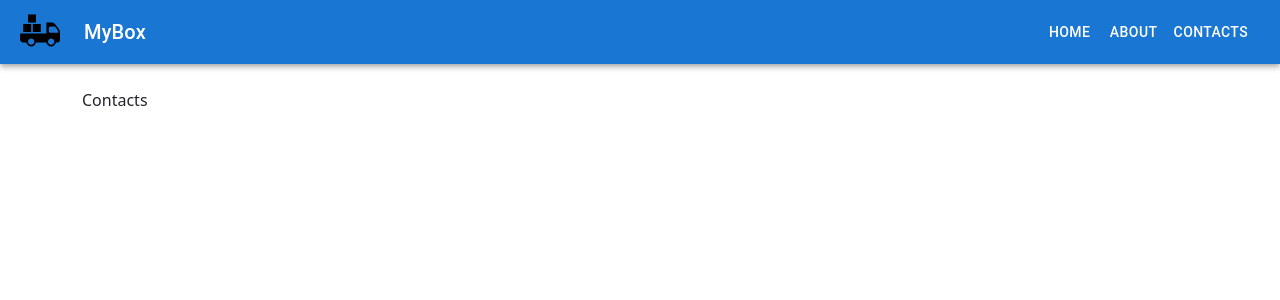
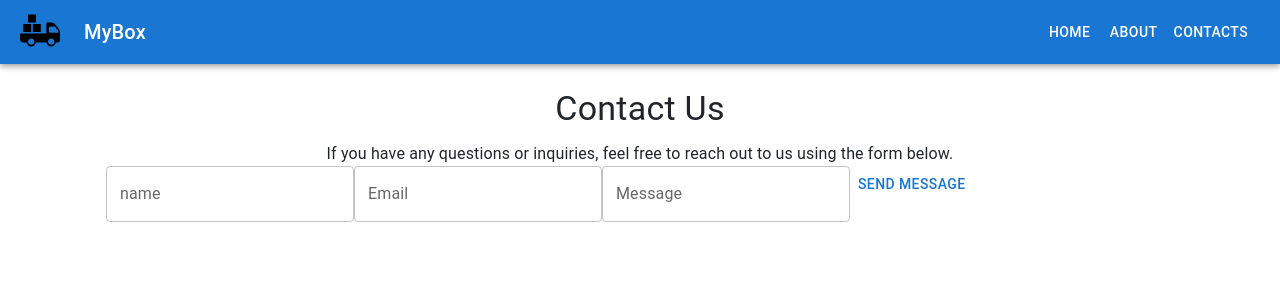
Before and after one commit to Dilnoza-Tasheva/homework62, a React (Vite) app: page /contacts in a window 1280 px wide. Shown: the top 300 px of the page. Built offline with nearby package versions, Linux system fonts and the light colour scheme.

Commit message:
Created basic page layout for contacts with a form. Will update styles further

```diff
--- a/src/Containers/Contacts/Contacts.tsx
+++ b/src/Containers/Contacts/Contacts.tsx
@@ -1,9 +1,34 @@
+import { Box, Button, Container, TextField, Typography } from '@mui/material';
 
 
 const Contacts = () => {
   return (
     <div>
-      Contacts
+      <Container>
+        <Typography variant="h4" component="h1" gutterBottom align="center">
+          Contact Us
+        </Typography>
+
+        <Typography variant="body1" align="center">
+          If you have any questions or inquiries, feel free to reach out to us using the form below.
+        </Typography>
+
+        <Box component="form">
+          <TextField
+            label="name"
+          />
+          <TextField
+            label="Email"
+            type="email"
+          />
+          <TextField
+            label="Message"
+          />
+          <Button>
+            Send message
+          </Button>
+        </Box>
+      </Container>
     </div>
   );
 };
```
